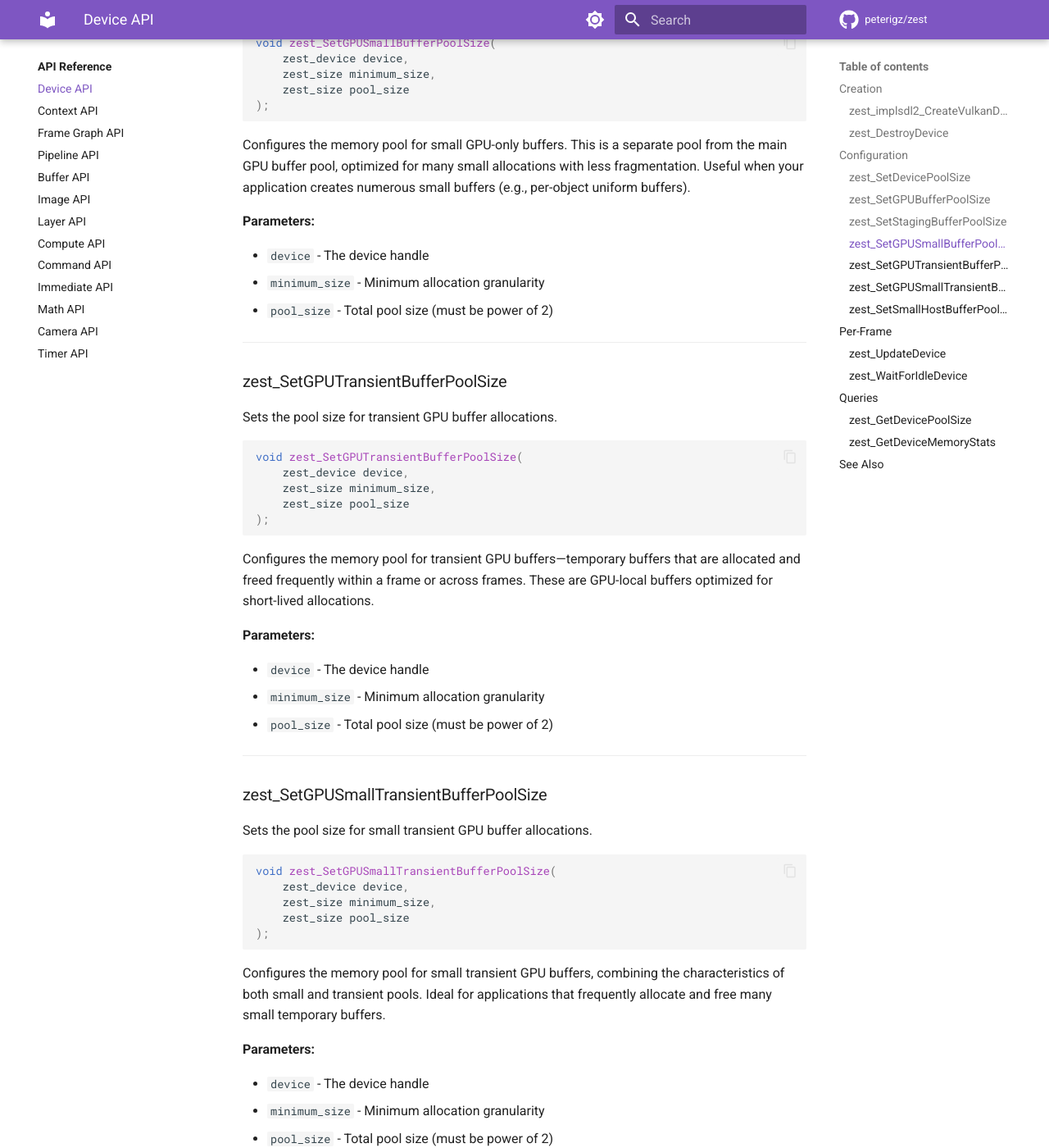
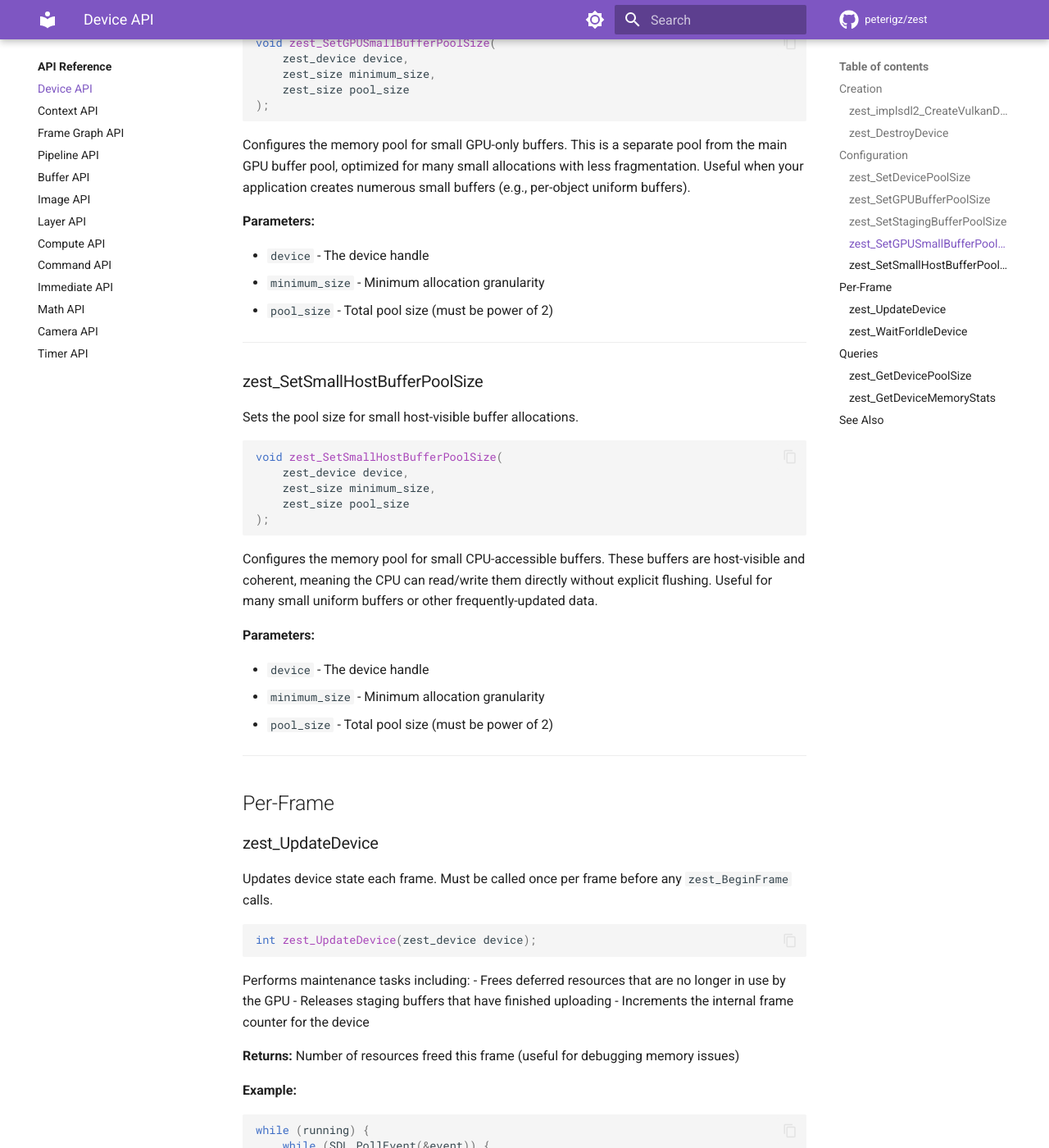
Before and after one commit to peterigz/zest, an MkDocs documentation site: the page built from docs/api-reference/device.md, in a window 1280 px wide and 1400 px high, scrolled down 3773 px. Shown: the whole window at 82% size. Built offline with MkDocs 1.6.1 and Material for MkDocs 9.7.7, drawn with Linux system fonts in a browser that asks for light colours; comment, search, counter and statistics services are not loaded.

Commit message:
Some final small memory cleanups

````diff
--- a/docs/api-reference/device.md
+++ b/docs/api-reference/device.md
@@ -176,50 +176,6 @@ Configures the memory pool for small GPU-only buffers. This is a separate pool f
 
 ---
 
-### zest_SetGPUTransientBufferPoolSize
-
-Sets the pool size for transient GPU buffer allocations.
-
-```cpp
-void zest_SetGPUTransientBufferPoolSize(
-    zest_device device,
-    zest_size minimum_size,
-    zest_size pool_size
-);
-```
-
-Configures the memory pool for transient GPU buffers—temporary buffers that are allocated and freed frequently within a frame or across frames. These are GPU-local buffers optimized for short-lived allocations.
-
-**Parameters:**
-
-- `device` - The device handle
-- `minimum_size` - Minimum allocation granularity
-- `pool_size` - Total pool size (must be power of 2)
-
----
-
-### zest_SetGPUSmallTransientBufferPoolSize
-
-Sets the pool size for small transient GPU buffer allocations.
-
-```cpp
-void zest_SetGPUSmallTransientBufferPoolSize(
-    zest_device device,
-    zest_size minimum_size,
-    zest_size pool_size
-);
-```
-
-Configures the memory pool for small transient GPU buffers, combining the characteristics of both small and transient pools. Ideal for applications that frequently allocate and free many small temporary buffers.
-
-**Parameters:**
-
-- `device` - The device handle
-- `minimum_size` - Minimum allocation granularity
-- `pool_size` - Total pool size (must be power of 2)
-
----
-
 ### zest_SetSmallHostBufferPoolSize
 
 Sets the pool size for small host-visible buffer allocations.
````
Also changed, not shown: 2 other files.
